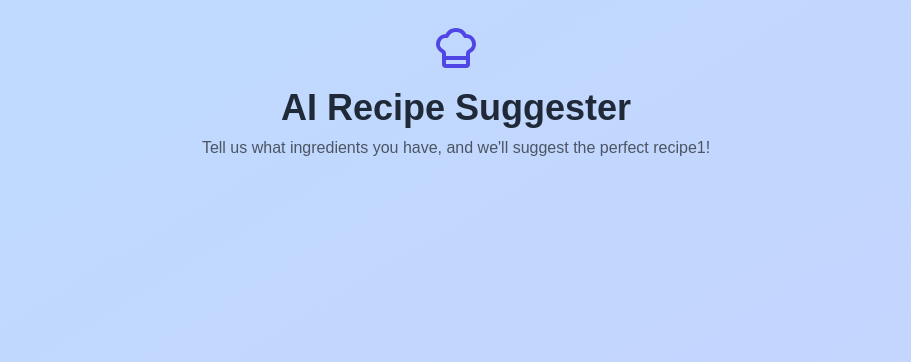
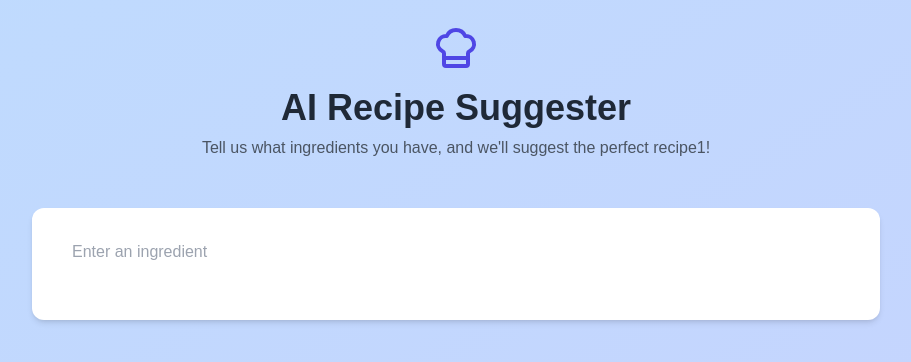
Before and after one commit to Eduardo-J-Morales/genai, a Next.js app: page / in a window 1280 px wide. Shown: the top 362 px of the page, without its empty margins (184-1095 px from the left). Built offline with nearby package versions, Linux system fonts and the light colour scheme.

Commit message:
the form is being created

```diff
--- a/app/page.tsx
+++ b/app/page.tsx
@@ -58,6 +58,20 @@ export default function Home() {
           </p>
         </header>
 
+      <div className="bg-white rounded-xl shadow-md p-6 mb-8">
+        <form onSubmit={handleAddIngredient} className="mb-6">
+          <div className="flex gap-2">
+            <input
+            type="text"
+            value={currentIngredient}
+            onChange={(e) => setCurrentIngredient(e.target.value)}
+            placeholder="Enter an ingredient"
+            className="flex-1 px-4 py-2 "
+
+            />
+          </div>
+        </form>
+      </div>
       </div>
     </div>
   );
```
